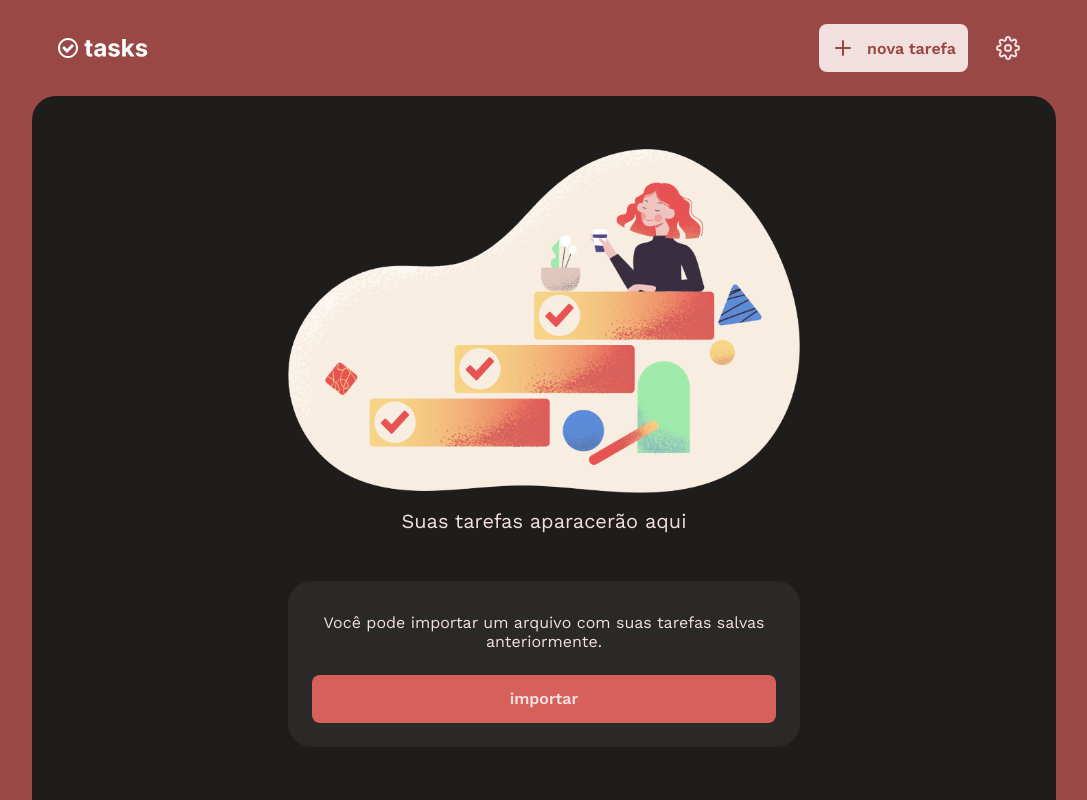
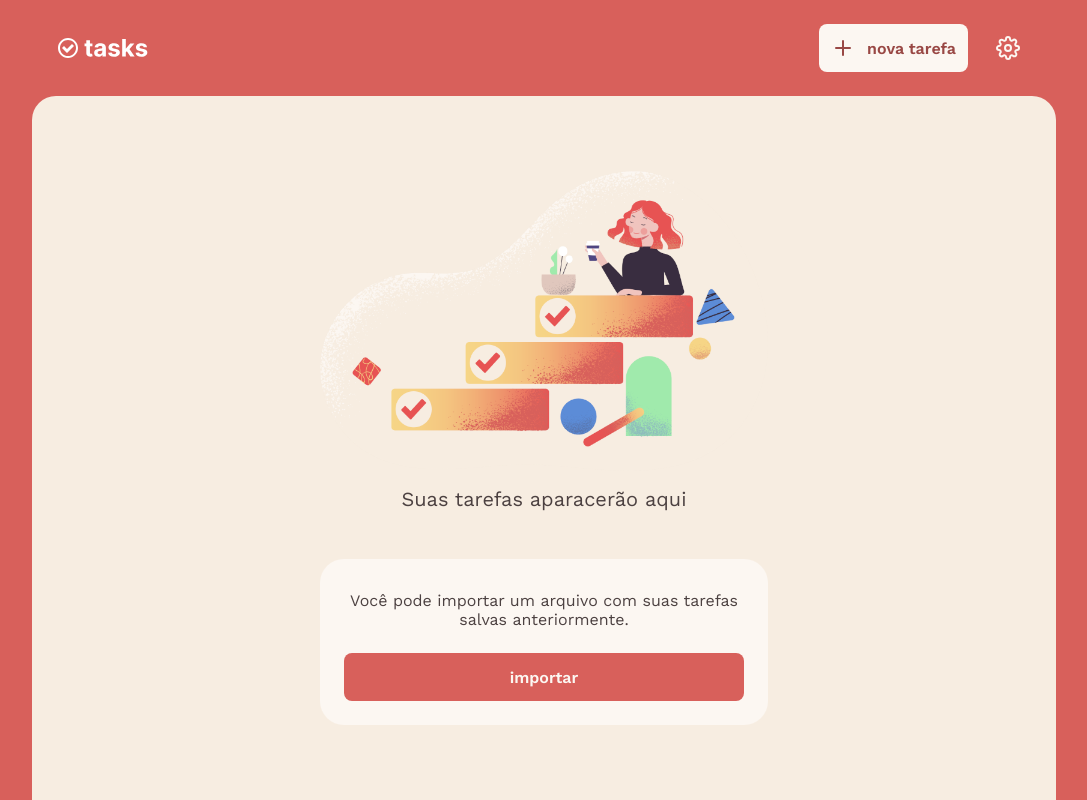
Before and after one commit to mluizvitor/tasks, a React (Create React App) app: page / in a window 1280 px wide. Shown: the whole page, without its empty margins (96-1183 px from the left). Built offline with nearby package versions, Linux system fonts and the light colour scheme.

Commit message:
Pequenas otimizações

```diff
--- a/src/App.tsx
+++ b/src/App.tsx
@@ -20,10 +20,10 @@ function App() {
   const [themeName, setThemeName] = useState(() => {
     const theme = localStorage.getItem("@tasks:theme");
 
-    if (theme === "light") {
-      return "light";
+    if (theme === "dark") {
+      return "dark";
     }
-    return "dark";
+    return "light";
   });
 
   function handleThemeChange() {
--- a/src/components/TaskList/index.tsx
+++ b/src/components/TaskList/index.tsx
@@ -31,22 +31,20 @@ export function TaskList() {
 
   return (
     <Container>
-      {taskList.length === 0 ? (
-        <EmptyPage>
+      <EmptyPage className={taskList.length === 0 ? "" : "hidden"}>
         <img src={emptyImg} alt="Nada por aqui ainda" />
         <p>Suas tarefas aparacerão aqui</p>
         <div>
           <p>
-              Você pode importar um arquivo com suas tarefas salvas
-              anteriormente.
+            Você pode importar um arquivo com suas tarefas salvas anteriormente.
           </p>
           <Button variant="colored" onClick={openImportModal}>
             importar
           </Button>
         </div>
       </EmptyPage>
-      ) : (
-        <ListContainer>
+
+      <ListContainer className={taskList.length !== 0 ? "" : "hidden"}>
         {taskList.map((task) => (
           <ListItem key={task.id}>
             <input
@@ -74,7 +72,6 @@ export function TaskList() {
           </ListItem>
         ))}
       </ListContainer>
-      )}
     </Container>
   );
 }
--- a/src/components/TaskList/styles.ts
+++ b/src/components/TaskList/styles.ts
@@ -67,7 +67,7 @@ export const ListItem = styled.li`
 `;
 
 export const EmptyPage = styled.div`
-  padding: 0 1rem;
+  padding: 1rem 1rem;
   display: grid;
   gap: 1rem;
   place-content: center;
@@ -77,7 +77,7 @@ export const EmptyPage = styled.div`
     width: 100%;
     height: 100%;
     min-height: 8rem;
-    max-width: 32rem;
+    max-width: 28rem;
     object-fit: contain;
   }
 
@@ -95,7 +95,7 @@ export const EmptyPage = styled.div`
     padding: 1.5rem;
     border-radius: 1.5rem;
 
-    max-width: 32rem;
+    max-width: 28rem;
 
     p:first-child {
       font-size: 1rem;
--- a/src/styles/global.ts
+++ b/src/styles/global.ts
@@ -1,5 +1,7 @@
 import { darken, transparentize, saturate, lighten } from "polished";
 import { createGlobalStyle } from "styled-components";
+
+const desktopReference = Number(process.env.REACT_APP_DESKTOP_REFERENCE_VALUE);
 
 export default createGlobalStyle`
 
@@ -17,6 +19,8 @@ export default createGlobalStyle`
     transition-property: background, background-color, color  ;
     transition-duration: 0.5s;
     transition-timing-function: ease-out;
+
+    font-size: ${desktopReference + "px"}
   }
 
 
```
Lines whose indentation alone changed are shown as unchanged.
